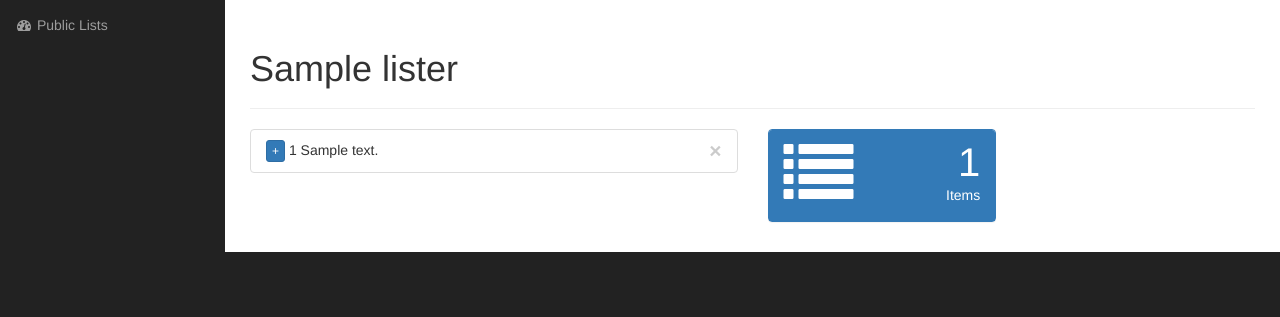
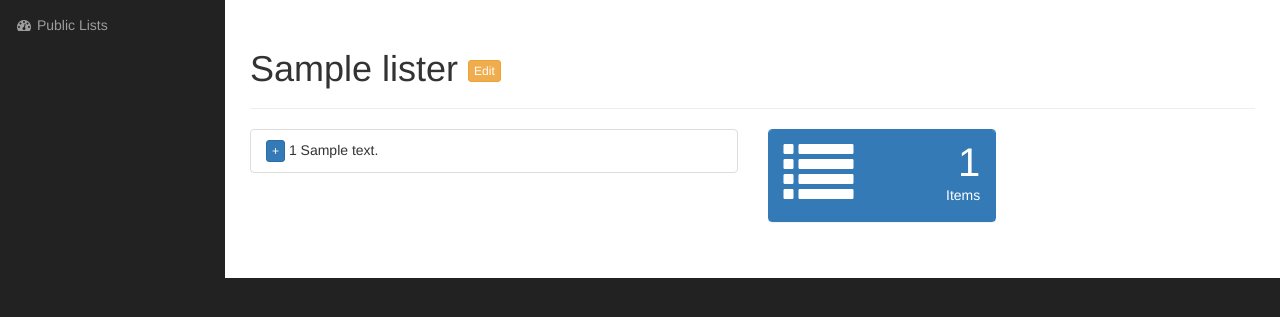
Before and after one commit to bolecki/lister, a Django app: page /lists/1/ in a window 1280 px wide. Shown: the part 51-368 px from the top of the page. Run offline with Django 3.2, Linux system fonts and the light colour scheme; tables that the repository leaves empty hold one stand-in row (values such as "Sample post"); parts of the project's set-up code (start-up, migrations or seed data) failed here and were passed over; some libraries are stand-ins or nearby versions.

Commit message:
add list editing features

```diff
--- a/lister/lists/static/lists/style.css
+++ b/lister/lists/static/lists/style.css
@@ -1,15 +1,3 @@
-body {
-  font-family:"proxima-nova", helvetica;
-}
-
-.error {
-  color: red;
-}
-
-.messages {
-  list-style:none;
-}
-
 .edit {
   visibility:hidden;
 }
--- a/lister/lists/templates/lists/index.html
+++ b/lister/lists/templates/lists/index.html
@@ -19,6 +19,8 @@
     <!-- Custom CSS -->
     <link href="{% static 'lists/sb-admin.css' %}" rel="stylesheet">
     <link href="{% static 'lists/font/font-awesome/css/font-awesome.min.css' %}" rel="stylesheet">
+
+    <link href="{% static 'lists/style.css' %}" rel="stylesheet">
 
     <!-- HTML5 Shim and Respond.js IE8 support of HTML5 elements and media queries -->
     <!-- WARNING: Respond.js doesn't work if you view the page via file:// -->
@@ -111,7 +113,7 @@
                 {% endif %}
 
                 <div class="page-header">
-                    <h1>{{ lister }}</h1>
+                    <h1>{{ lister }}   <button class="btn btn-xs btn-warning" type="button" id="toggle-edit">Edit</button></h1>
                 </div>
                 <div class="row">
                     <div class="col-lg-6">
@@ -154,6 +156,12 @@
             </div>
             <!-- /.container-fluid -->
 
+            <form class="edit" action="{% url 'lists:lister' list_id %}" method="post">
+                {% csrf_token %}
+                <input type="text" name="add" id="add" value="" />
+                <button class="btn btn-xs btn-primary" type="submit">Add</button>
+            </form>
+
         </div>
         <!-- /#page-wrapper -->
 
@@ -166,6 +174,28 @@
     <!-- Bootstrap Core JavaScript -->
     <script src="{% static 'lists/bootstrap.min.js' %}"></script>
 
+    <script type="text/javascript">
+      $(document).ready(function(){
+        $("#toggle-edit").click(function(){
+          if($(".edit").css('visibility') == 'hidden'){
+            $(".edit").css('visibility', 'visible');
+          }else{
+            $(".edit").css('visibility', 'hidden');
+          }
+        });
+        $("#random").click(function(){
+          $.get("{% url 'api:random' list_id=list_id %}", function(data){
+            $("#selected").html(data);
+          });
+        });
+        $("#tie-breaker").click(function(){
+          $.get("{% url 'api:random' list_id=list_id option='tie' %}", function(data){
+            $("#selected").html(data);
+          });
+        });
+      });
+    </script>
+
 </body>
 
 </html>
```
